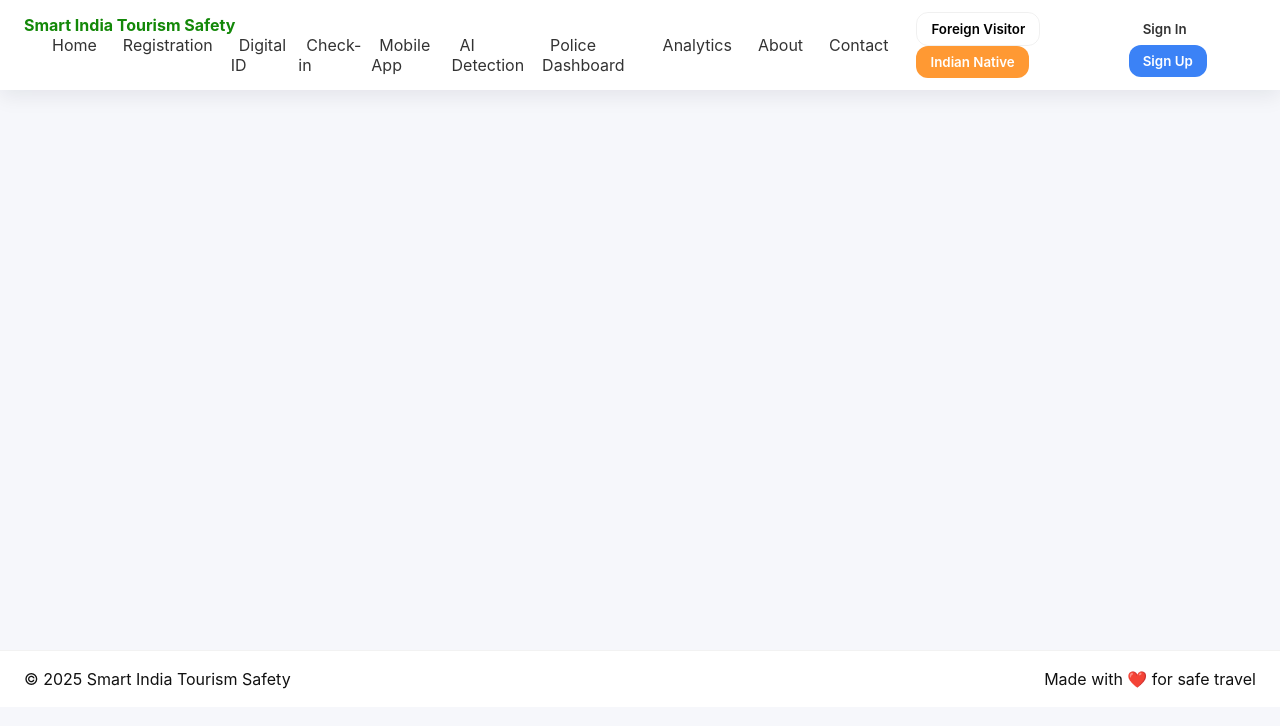
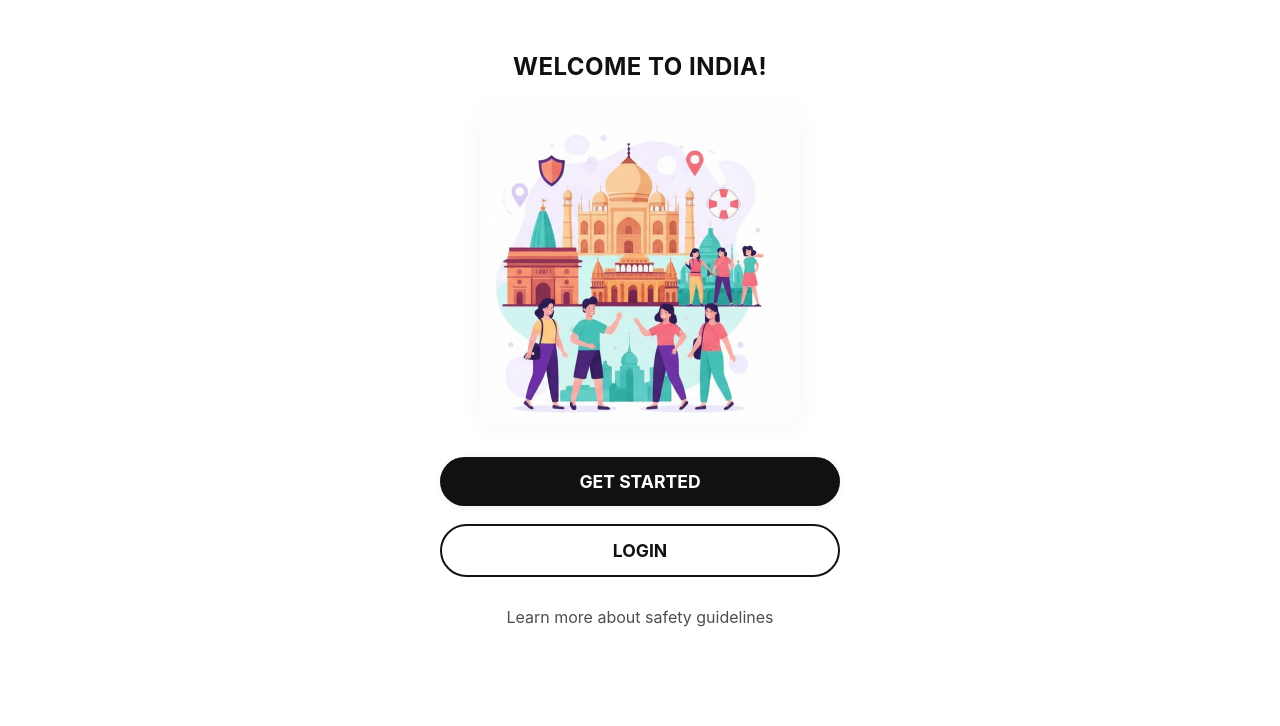
Before and after one commit to florescence-bit/TOURIST-SAFETY-APP, a React (Create React App) app: page /welcome in a window 1280 px wide. Shown: the top 726 px of the page. Built offline with nearby package versions, Linux system fonts and the light colour scheme.

Commit message:
welocme page testing..

```diff
--- a/src/App.js
+++ b/src/App.js
@@ -12,14 +12,15 @@ import PoliceDashboard from './pages/PoliceDashboard';
 import Analytics from './pages/Analytics';
 import About from './pages/About';
 import Contact from './pages/Contact';
+import Welcome from './pages/Welcome';
 
 function App() {
   return (
     <div className="app-root">
-      <Navbar />
       <main>
         <Routes>
-          <Route path="/" element={<Home />} />
+          <Route path="/welcome" element={<Welcome />} />
+          <Route path="/" element={<Welcome />} />
           <Route path="/registration" element={<Registration />} />
           <Route path="/digital-id" element={<DigitalID />} />
           <Route path="/check-in" element={<CheckIn />} />
@@ -31,7 +32,6 @@ function App() {
           <Route path="/contact" element={<Contact />} />
         </Routes>
       </main>
-      <Footer />
     </div>
   );
 }
--- a/src/pages/Home.js
+++ b/src/pages/Home.js
@@ -1,13 +1,17 @@
+
 import React from 'react';
-import Hero from '../components/Hero';
 import Card from '../components/Card';
 import { useNavigate } from 'react-router-dom';
+import Welcome from './Welcome';
 
 const Home = () => {
   const navigate = useNavigate();
   return (
     <div className="page home-page">
-      <Hero onGetStarted={() => navigate('/registration')} />
+      <Welcome
+        onGetStarted={() => navigate('/registration')}
+        onLogin={() => navigate('/login')}
+      />
 
       <section className="container">
         <div className="grid-3">
--- /dev/null
+++ b/src/pages/Welcome.js
@@ -0,0 +1,22 @@
+import React from 'react';
+import './../styles/components.css';
+import WelcomePic from '../assets/WelcomePic.png';
+
+const Welcome = ({ onGetStarted, onLogin }) => {
+	const illustration = "https://cdn.pixabay.com/photo/2017/01/31/13/14/india-2027129_1280.png";
+	return (
+		<section className="hero-figma">
+			<div className="hero-content-figma">
+				<h1 className="hero-title-figma">WELCOME TO INDIA!</h1>
+				<img src={WelcomePic} alt="India Illustration" className="hero-illustration-figma" />
+				<div className="hero-btns-figma">
+					<button className="btn figma-primary" onClick={onGetStarted}>GET STARTED</button>
+					<button className="btn figma-outline" onClick={onLogin}>LOGIN</button>
+				</div>
+				<div className="hero-guidelines-figma">Learn more about safety guidelines</div>
+			</div>
+		</section>
+	);
+};
+
+export default Welcome;
```
Also changed, not shown: src/assets/WelcomePic.png (added).
